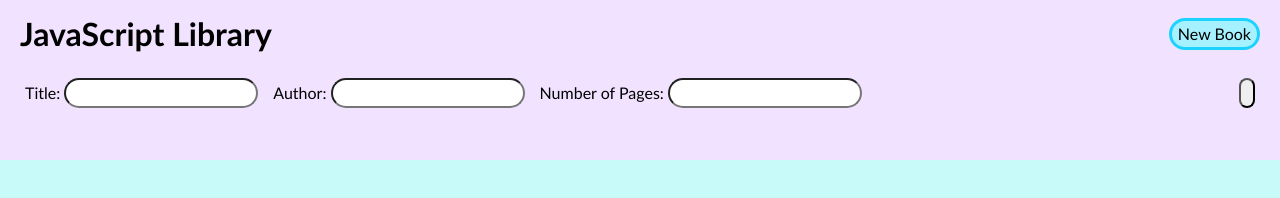
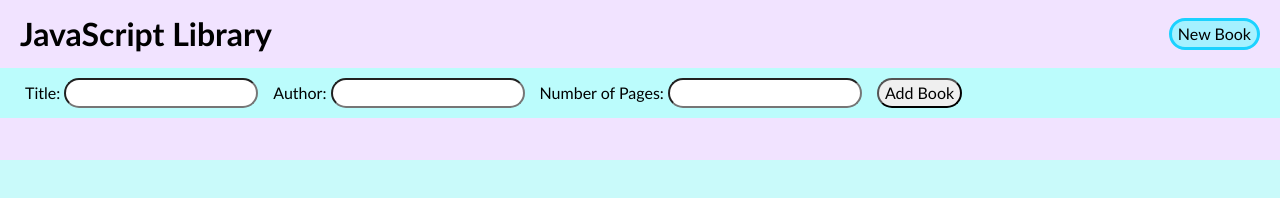
Before and after one commit to niassagd/library, a plain HTML site: page index.html in a window 1280 px wide. Both pictures are taken after a click on the button "New Book". Drawn offline with Linux system fonts and the light colour scheme.

Commit message:
Add event listener to form sumbit input to create new book object, add to array and create book in UI.

```diff
--- a/script.js
+++ b/script.js
@@ -75,7 +75,7 @@ newBookButton.addEventListener("click", () => {
         newAuthor.type = "text";
 
         const authorLabel = document.createElement("label");
-        authorLabel.id = "author";
+        authorLabel.for = "author";
         authorLabel.textContent = "Author: "
 
         form.appendChild(authorLabel);
@@ -87,15 +87,35 @@ newBookButton.addEventListener("click", () => {
         newPages.type = "number";
 
         const pagesLabel = document.createElement("label");
-        pagesLabel.id = "pages";
+        pagesLabel.for = "pages";
         pagesLabel.textContent = "Number of Pages: ";
 
         form.appendChild(pagesLabel);
         pagesLabel.appendChild(newPages);
 
         const newRead = document.createElement("input");
-        newRead.type = "button";
-        newRead.textContent = "Add Book";
+        newRead.type = "submit";
+        newRead.value = "Add Book";
+        newRead.classList.add(".addBook")
         form.appendChild(newRead);
+
+        form.addEventListener("submit", function(event) {
+            event.preventDefault();
+
+            const title = document.getElementById("title").value;
+            console.log(title);
+
+            const author = document.getElementById("author").value;
+            console.log(author);
+
+            const pages = document.getElementById("pages").value;
+            console.log(pages);
+
+
+            myLibrary.push(new Book(title, author, pages, true));
+            createBooks();
+        });
     }
 })
+
+//Click Add book button to create new Book object and Add to library array
--- a/styles.css
+++ b/styles.css
@@ -97,6 +97,7 @@
     align-items: center;
     gap: 15px;
     padding: 10px 25px;
+    background-color: rgb(187, 252, 252);
   }
 
 
```
